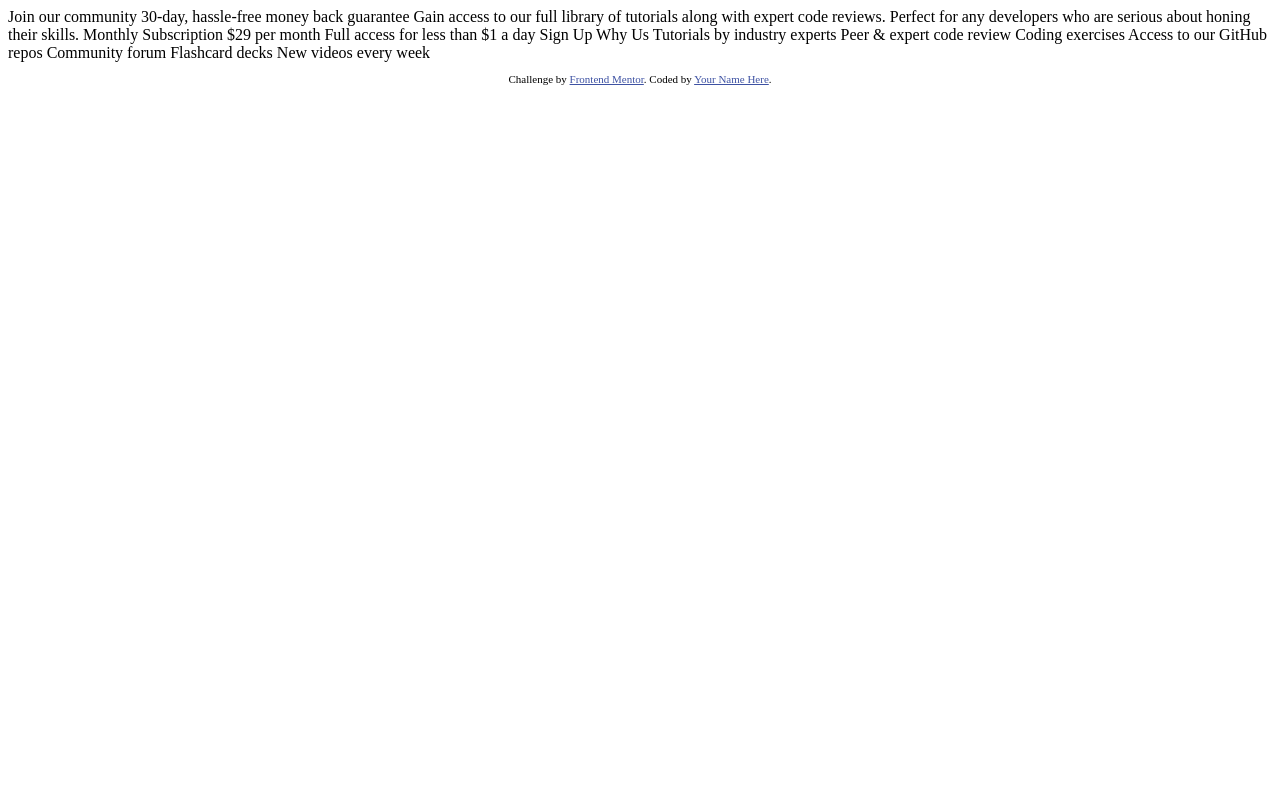
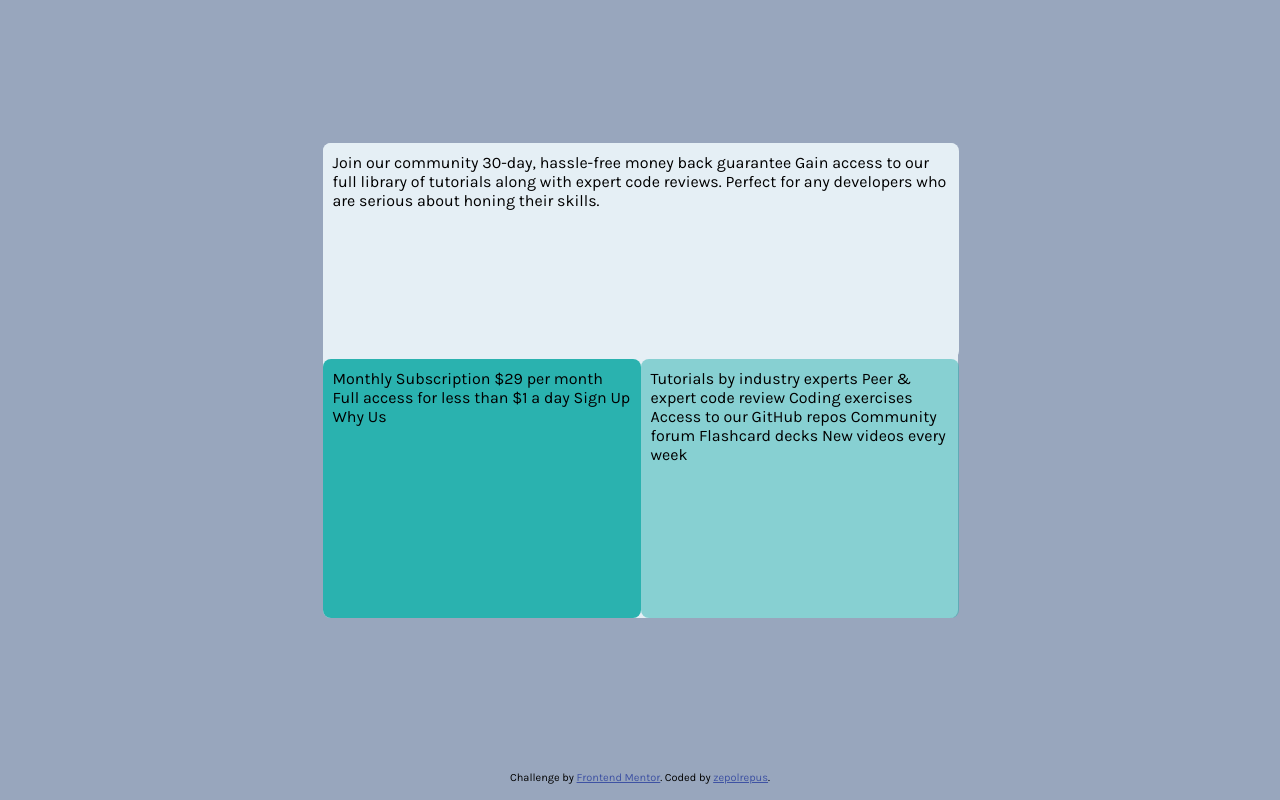
Before and after one commit to zepolrepus/single-price-grid-component-master, a plain HTML site: page index.html in a window 1280 px wide. Drawn offline with Linux system fonts and the light colour scheme.

Commit message:
2023_03_16

```diff
--- /dev/null
+++ b/css/styles.css
@@ -0,0 +1,60 @@
+@import url('https://fonts.googleapis.com/css2?family=Karla:wght@400;700&display=swap');
+
+:root {
+    --cyan: hsl(179, 62%, 43%);
+    --cyan-t: hsla(179, 62%, 43%, 0.5);
+    --yellow: hsl(71, 73%, 54%);
+    --gray: hsl(204, 43%, 93%);
+    --blue: hsl(218, 22%, 67%);
+
+}
+
+body {
+    background-color: var(--blue);
+    font-family: 'Karla', sans-serif;
+    font-size: 16px;
+    margin: 0;
+    padding: 0;
+}
+
+main {
+    width: 100%;
+    min-height: 95vh;
+    display: grid;
+}
+
+.box1 {
+    background-color: var(--gray);
+    grid-column-start: 1;
+    grid-column-end: 3;
+    padding: 10px;
+    border-radius: 8px;
+}
+
+.box2 {
+    background-color: var(--cyan);
+    grid-column-start: 1;
+    grid-column-end: 2;
+    padding: 10px;
+    border-radius: 8px;
+}
+
+.box3 {
+    background-color: var(--cyan-t);
+    grid-column-start: 2;
+    grid-column-end: 3;
+    padding: 10px;
+    border-radius: 8px;
+}
+.container {
+    width: 635px;
+    height: 475px;
+    background-color: var(--gray);
+    border-radius: 8px;
+    place-self: center;
+    display: grid;
+    grid-template-columns: 318px 318px;
+    grid-template-rows: 216px 259px;
+    justify-items: stretch;
+    align-items: stretch;
+}
--- a/index.html
+++ b/index.html
@@ -5,6 +5,7 @@
   <meta name="viewport" content="width=device-width, initial-scale=1.0"> <!-- displays site properly based on user's device -->
 
   <link rel="icon" type="image/png" sizes="32x32" href="./images/favicon-32x32.png">
+  <link rel="stylesheet" href="css/styles.css">
 
   <title>Frontend Mentor | Single Price Grid Component</title>
 
@@ -15,13 +16,17 @@
   </style>
 </head>
 <body>
+  <main>
+    <div class="container">
+      <div class="box1">
         Join our community
 
         30-day, hassle-free money back guarantee
 
         Gain access to our full library of tutorials along with expert code reviews.
         Perfect for any developers who are serious about honing their skills.
-
+      </div>
+      <div class="box2">
         Monthly Subscription
 
         &dollar;29 per month
@@ -31,7 +36,8 @@
         Sign Up
 
         Why Us
-
+      </div>
+      <div class="box3">
         Tutorials by industry experts
         Peer &amp; expert code review
         Coding exercises
@@ -39,11 +45,13 @@
         Community forum
         Flashcard decks
         New videos every week
-
+      </div>
+    </div>
+  </main>
   <footer>
     <p class="attribution">
       Challenge by <a href="https://www.frontendmentor.io?ref=challenge" target="_blank">Frontend Mentor</a>.
-      Coded by <a href="#">Your Name Here</a>.
+      Coded by <a href="https://www.frontendmentor.io/profile/zepolrepus">zepolrepus</a>.
     </p>
   </footer>
 </body>
```
Lines whose indentation alone changed are shown as unchanged.
